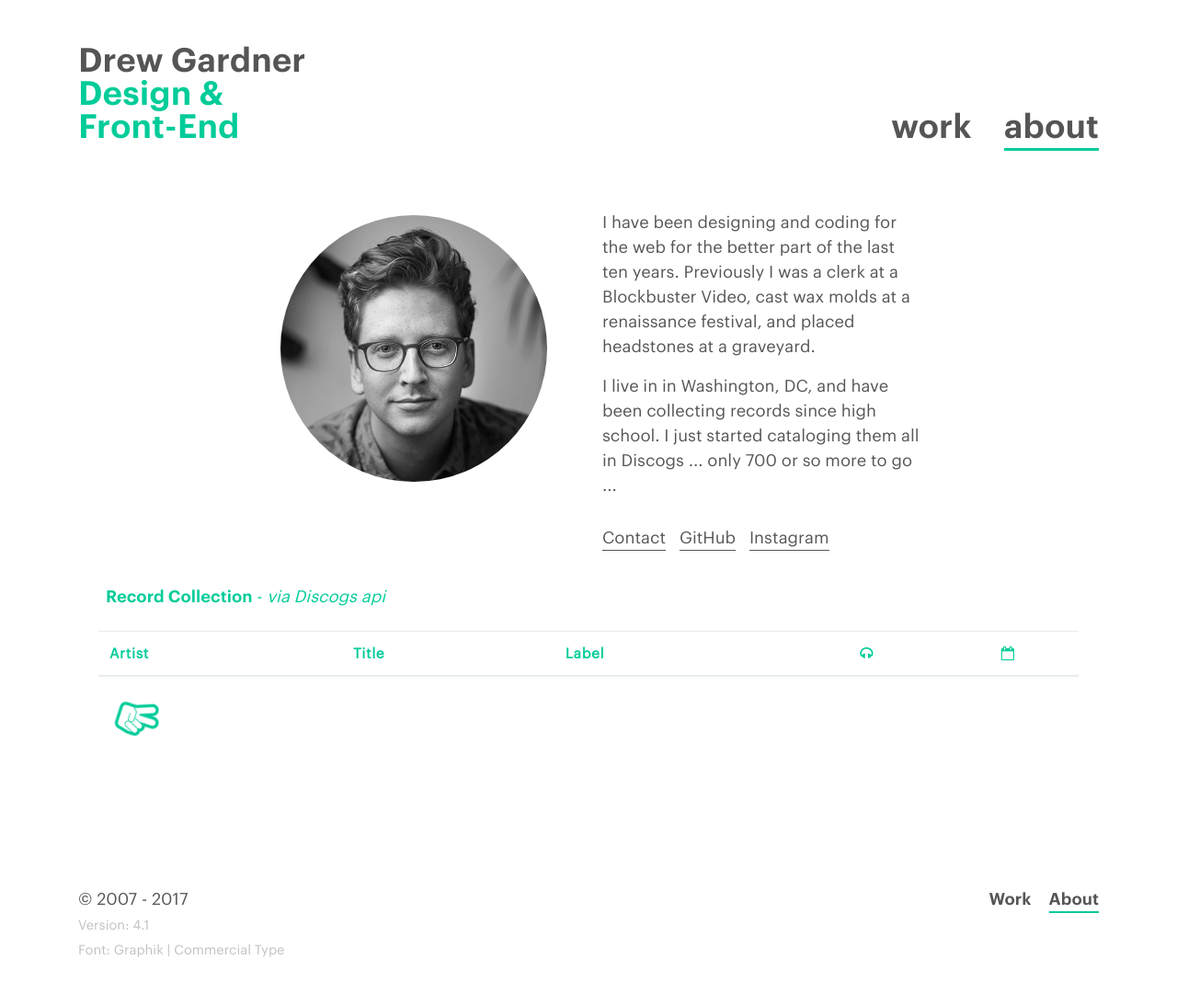
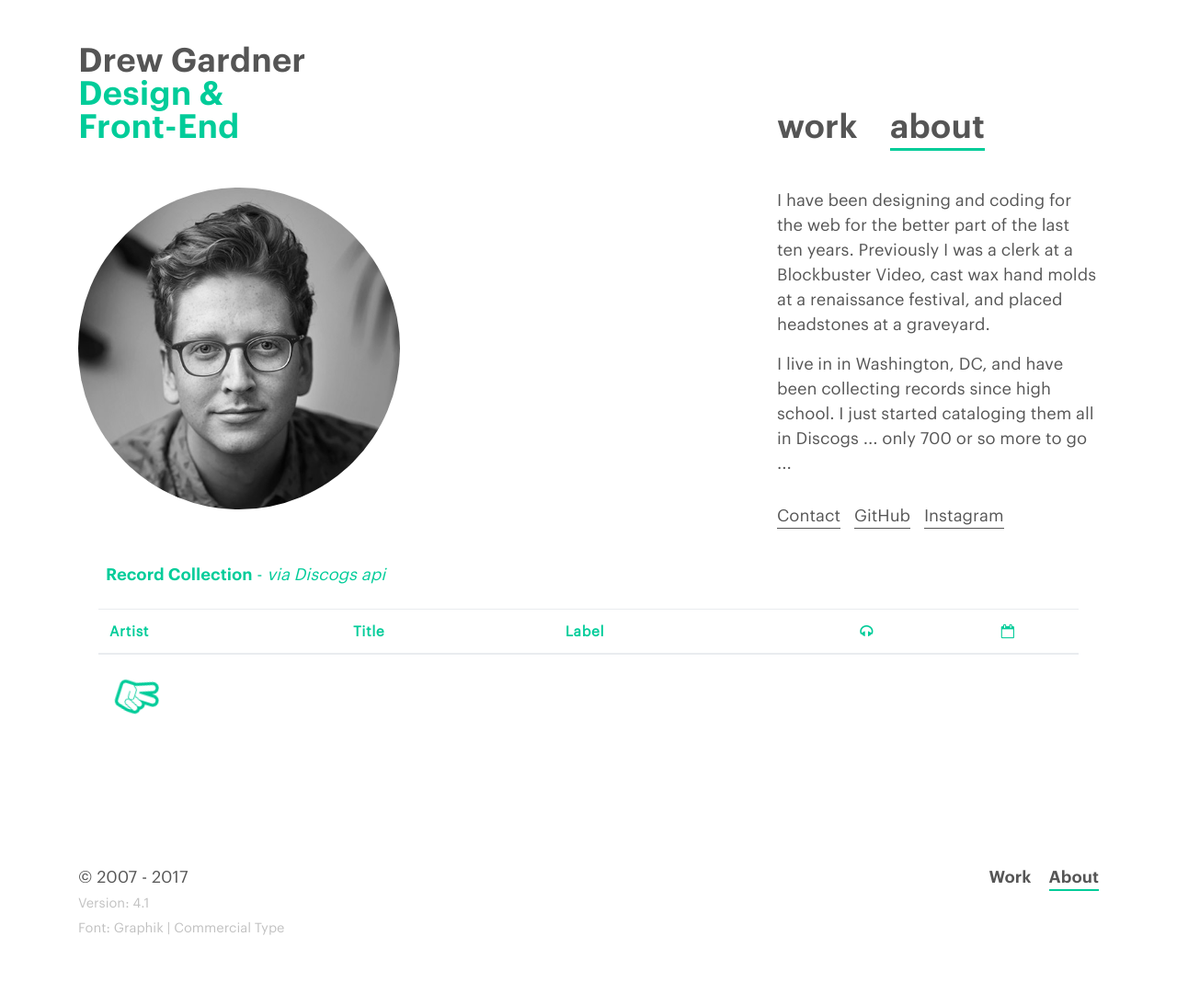
Before and after one commit to dreeeeewwwww/dreeeeewwwww.github.io, a Jekyll site: the page built from about/index.html, in a window 1280 px wide. Shown: the whole page at 92% size. Built offline with Jekyll 4.4.1, drawn with Linux system fonts in a browser that asks for light colours; nearby versions of some CDN libraries; after the commit the page ends 1069 px from its top, so only the background shows below that.

Commit message:
adjust nav placement, add h1 style

```diff
--- a/_includes/nav.html
+++ b/_includes/nav.html
@@ -4,7 +4,7 @@
       <a href="/">Drew Gardner</a><br />
       <span class="text-green">Design &amp;<br />Front-End</span>
     </div>
-    <div class="col-12 col-sm-6 col-md-6 col-lg-4 my-4 pb-3 pb-sm-0 my-sm-0 text-sm-right align-self-end nav-linx">
+    <div class="col-12 col-sm-6 col-md-6 col-lg-4 my-4 pb-3 pb-sm-0 my-sm-0  align-self-end nav-linx">
       {% if page.title == 'Work' %}
         <a id="nav-work" class="active" href="/"><h1>work</h1></a>
       {% else %}
--- a/about/index.html
+++ b/about/index.html
@@ -3,12 +3,12 @@ title: About
 layout: default
 ---
 <div class="container fade-in">
-  <div class="row justify-content-center align-items-start">
-    <div class="col-10 col-sm-6 col-md-6 col-lg-4">
-      <img class="img-fluid rounded-circle " style="padding:30px; " src="/assets/image/yoyoyo.jpg" />
+  <div class="row mt-4 justify-content-between">
+    <div class="col-12 col-sm-6 col-md-6 col-lg-4">
+      <img class="img-fluid rounded-circle" src="/assets/image/yoyoyo.jpg" />
     </div>
-    <div class="col-10 col-sm-6 col-md-6 col-lg-4 pt-4">
-      <p>I have been designing and coding for the web for the better part of the last ten years. Previously I was a clerk at a Blockbuster Video, cast wax molds at a renaissance festival, and placed headstones at a graveyard.</p>
+    <div class="col-12 col-sm-6 col-md-6 col-lg-4">
+      <p>I have been designing and coding for the web for the better part of the last ten years. Previously I was a clerk at a Blockbuster Video, cast wax hand molds at a renaissance festival, and placed headstones at a graveyard.</p>
       <p>I live in in Washington, DC, and have been collecting records since high school. I just started cataloging them all in Discogs ... only 700 or so more to go ...</p>
       <ul class="about-linx">
         <li><a href="mailto:hello@drewgardner.net" />Contact</a></li>
@@ -16,6 +16,7 @@ layout: default
         <li><a href="http://www.instagram.com/dreeeeewwwww" target="_blank"/>Instagram</a></li>
       </ul>
     </div>
+
   </div>
   <div class="row">
     <div class="col-12 discogs-wrap">
--- a/assets/_sass/site.scss
+++ b/assets/_sass/site.scss
@@ -3,8 +3,10 @@ body{
   color:$body;
   font-size:18px;
 }
-.body-copy{
-  color:$body;
+h1{
+  font-size:2em;
+  line-height:1em;
+  @include graphik-semibold();
 }
 strong{
   @include graphik-semibold();
@@ -50,16 +52,6 @@ strong{
     }
   }
 }
-.www-stroke{
-  border:1px solid $grey-e8;
-}
-a{
-  @include transition(all 0.2s ease-in-out);
-  text-decoration:none;
-  &:hover, &:link, &:visited, &:active{
-    text-decoration:none;
-  }
-}
 footer{
 
   #footer-work, #footer-about{
@@ -81,6 +73,13 @@ footer{
       color:$body;
       border-color:$green;
     }
+  }
+}
+a{
+  @include transition(all 0.2s ease-in-out);
+  text-decoration:none;
+  &:hover, &:link, &:visited, &:active{
+    text-decoration:none;
   }
 }
 
```
Also changed, not shown: _layouts/post.html (+7 -6 lines).
